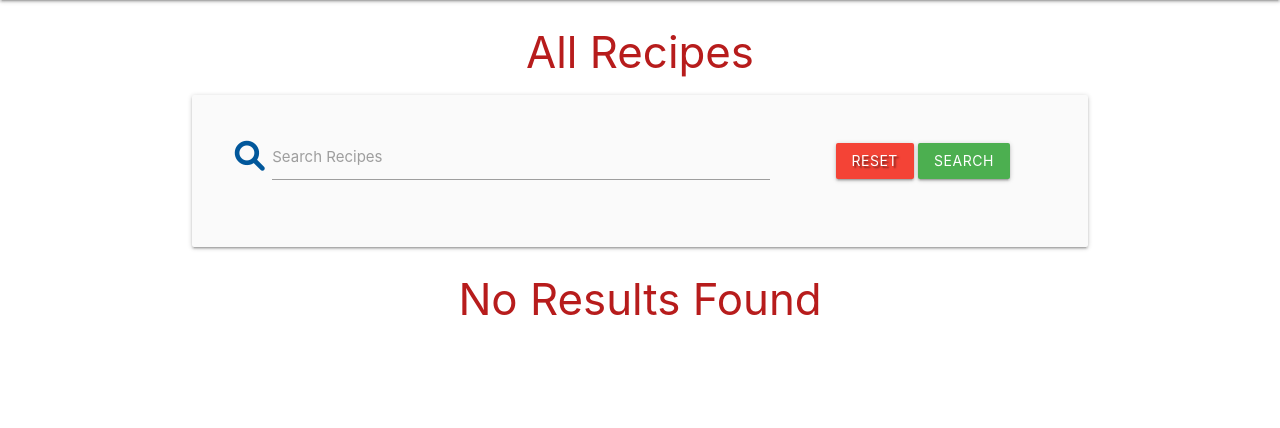
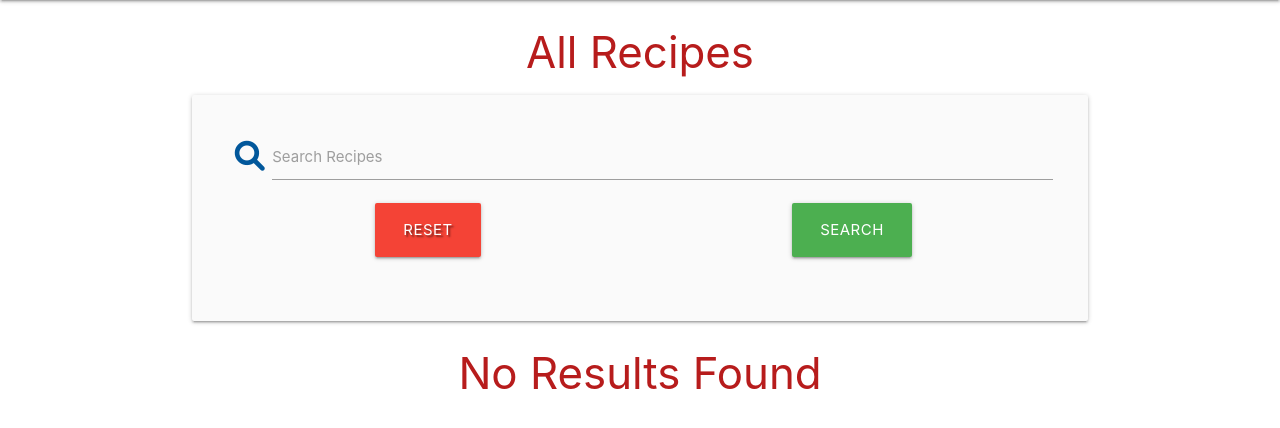
Before and after one commit to reidycolm/MS3-Project, a Flask app: page / in a window 1280 px wide. Shown: the part 64-492 px from the top of the page. Run offline with Flask 2, Linux system fonts and the light colour scheme; data that the repository does not hold is empty; some libraries are stand-ins or nearby versions.

Commit message:
changed layout of searchbox

```diff
--- a/templates/recipes.html
+++ b/templates/recipes.html
@@ -5,17 +5,21 @@
 
 <div class="row card-panel grey lighten-5">
     <form action="{{url_for('search') }}" method="post" class="col-s12">
-        <div class="row valign-wrapper center-align">
-            <div class="input-field col s12 m8">
+        <div class="row center-align">
+            <div class="input-field col s12">
                 <i class="fas fa-search prefix light-blue-text text-darken-4"></i>
                 <input type="text" name="query" id="query" minlength="3" class="validate" required>
                 <label for="query">Search Recipes</label>
             </div>
-            <div class="col s12 m4">
-                <a href="{{url_for('get_recipes') }}" class="red btn text-shadow">Reset</a>
-                <button type="submit" class="green btn text-minus-shadow">
-                  Search
-                </button>
+            <div class="row">
+                <div class="col s6">
+                    <a href="{{url_for('get_recipes') }}" class="red btn-large text-shadow">Reset</a>
+                </div>
+                <div class="col s6">
+                    <button type="submit" class="green btn-large text-minus-shadow">
+                    Search
+                    </button>
+                </div>
             </div>
         </div>
     </form>
```
